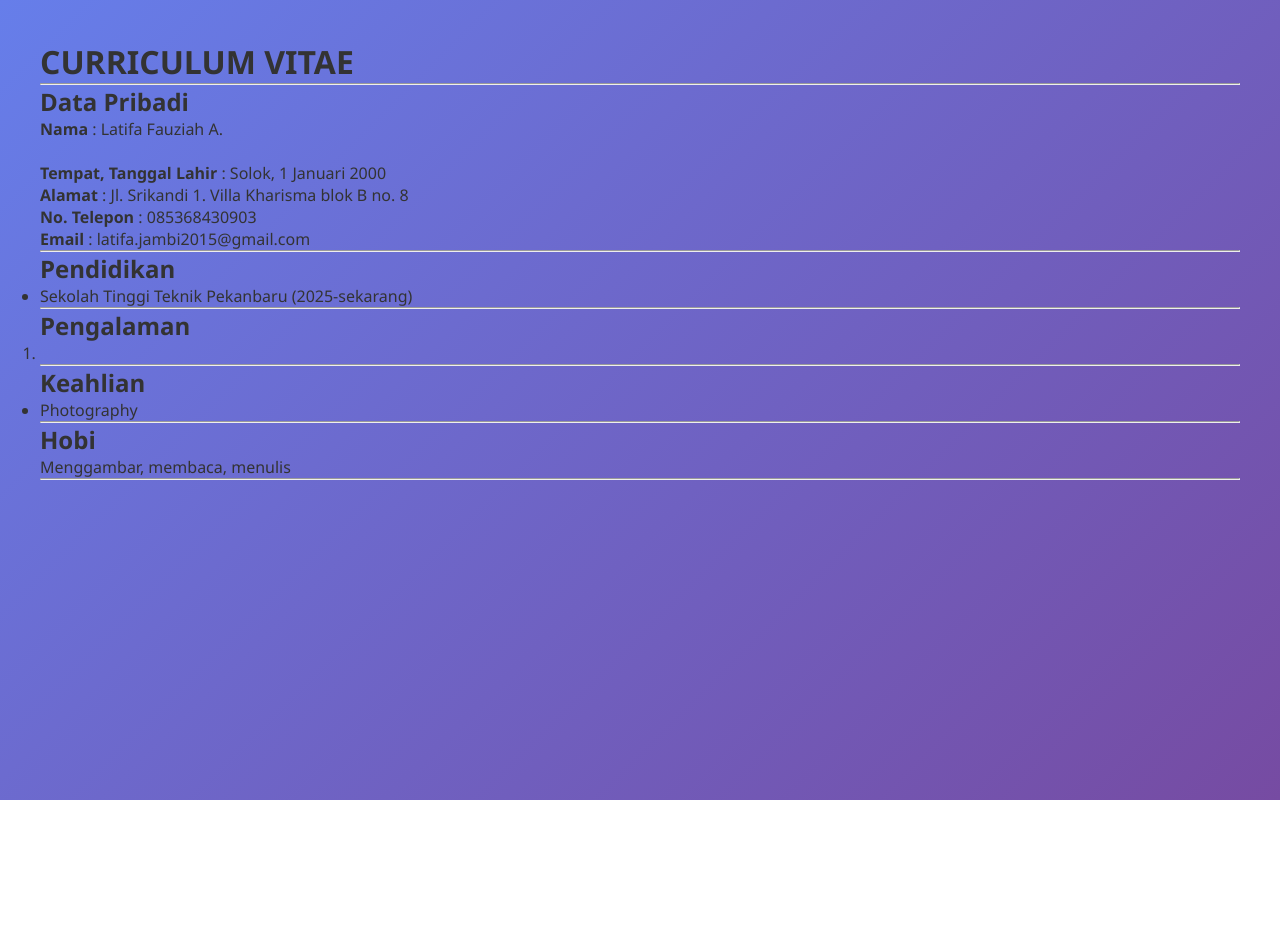
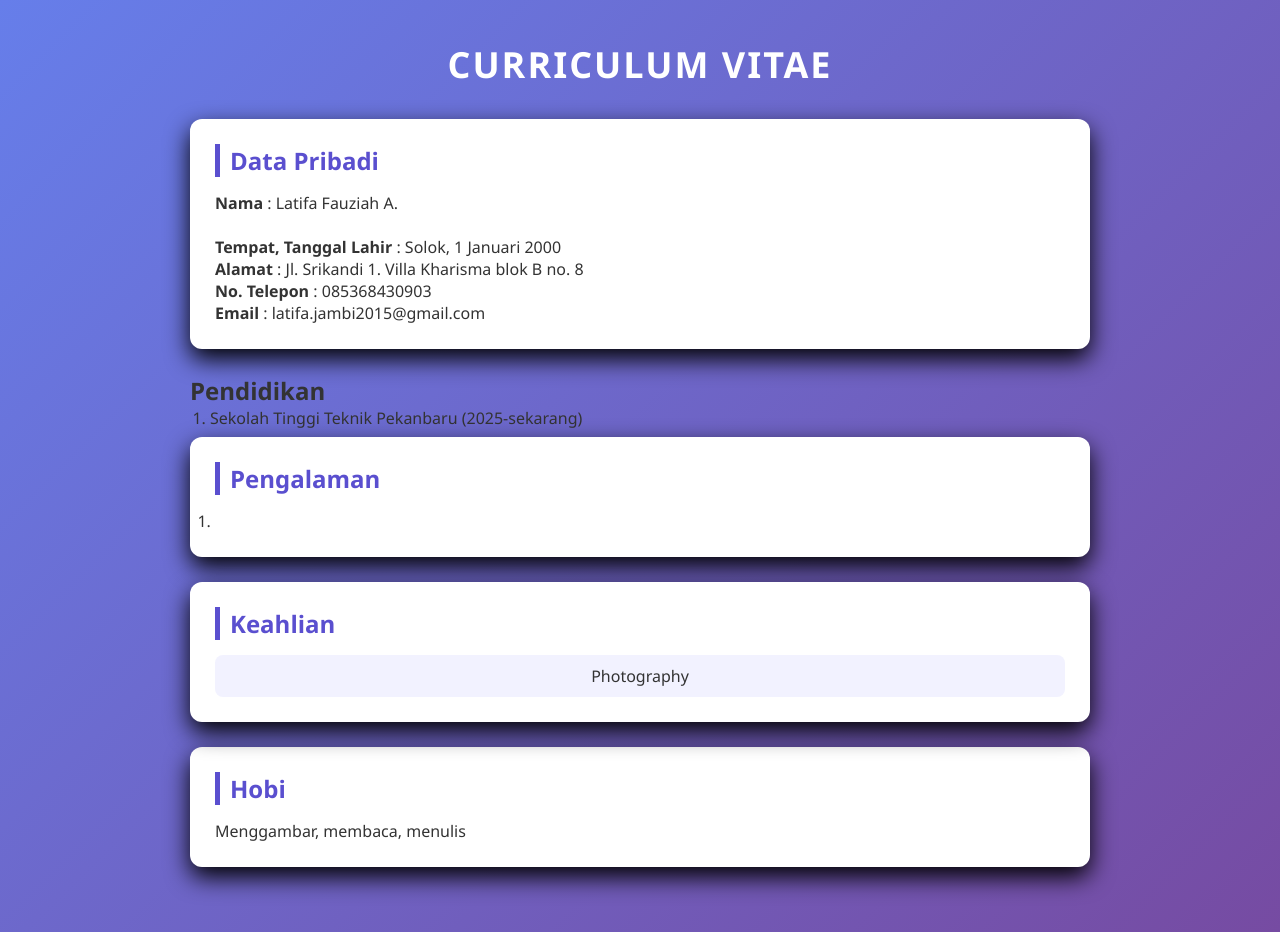
Before and after one commit to LatifaFauziah14/Web, a plain HTML site: page cv.html in a window 1280 px wide. Before the commit the page ends 800 px from the top, so only its background shows below. Drawn offline with Linux system fonts and the light colour scheme.

Commit message:
16/3/2026

```diff
--- a/cv.html
+++ b/cv.html
@@ -6,8 +6,9 @@
         <link rel="stylesheet" type="text/css" href="cv_saya.css"/>
         </head>
         <body>
-        <h1>CURRICULUM VITAE</h1>
-        <hr />
+            <div class="container">
+        <h1 class="title">CURRICULUM VITAE</h1>
+        <section class="card fade-in">
         <h2>Data Pribadi</h2>
         <p>
             <strong>Nama</strong> : Latifa Fauziah A.</p><br />
@@ -16,24 +17,33 @@
             <strong> No. Telepon</strong> : 085368430903<br />
             <strong>Email</strong> : latifa.jambi2015@gmail.com
         </p>
-        <hr />
+        </section>
+
+        <section class="class slide-in">
         <h2>Pendidikan</h2>
-        <ul>
+        <ol class="list">
                 <li>Sekolah Tinggi Teknik Pekanbaru (2025-sekarang)</li>
-        </ul>
-        <hr />
+        </ol>
+        </section>
+
+        <section class="card fade-in">
         <h2>Pengalaman</h2>
         <ol>
                 <li></li>
         </ol>
-        <hr />
+        </section>
+
+        <section class="card fade-in">
         <h2>Keahlian</h2>
-        <ul>
+        <ul class="skills">
             <li>Photography</li>
         </ul>
-        <hr />
+        </section>
+
+        <section class="card zoom-in">
         <h2>Hobi</h2>
         <p>Menggambar, membaca, menulis</p>
-        <hr />
+        </section>
+        </div>
         </body>
         </html>
```
